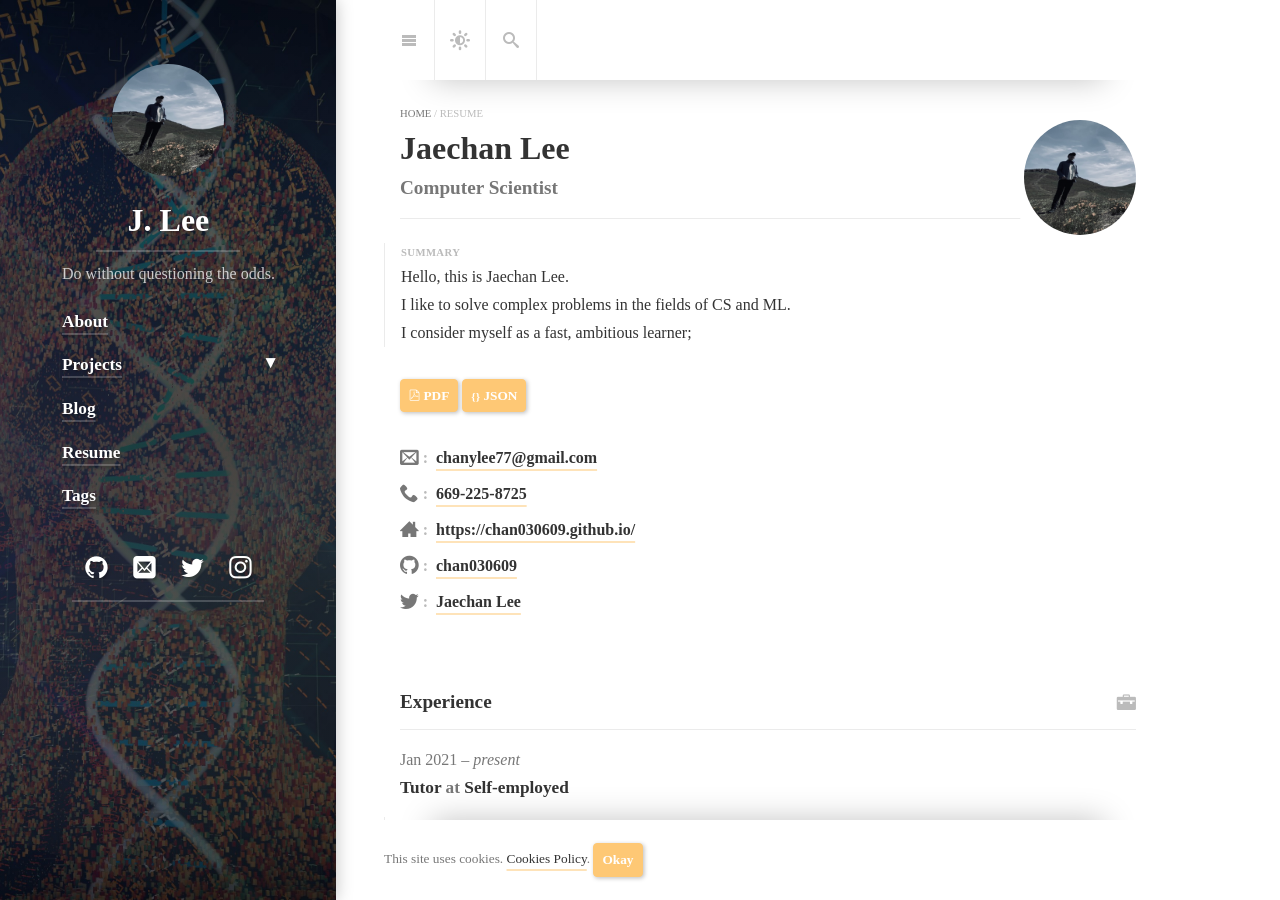
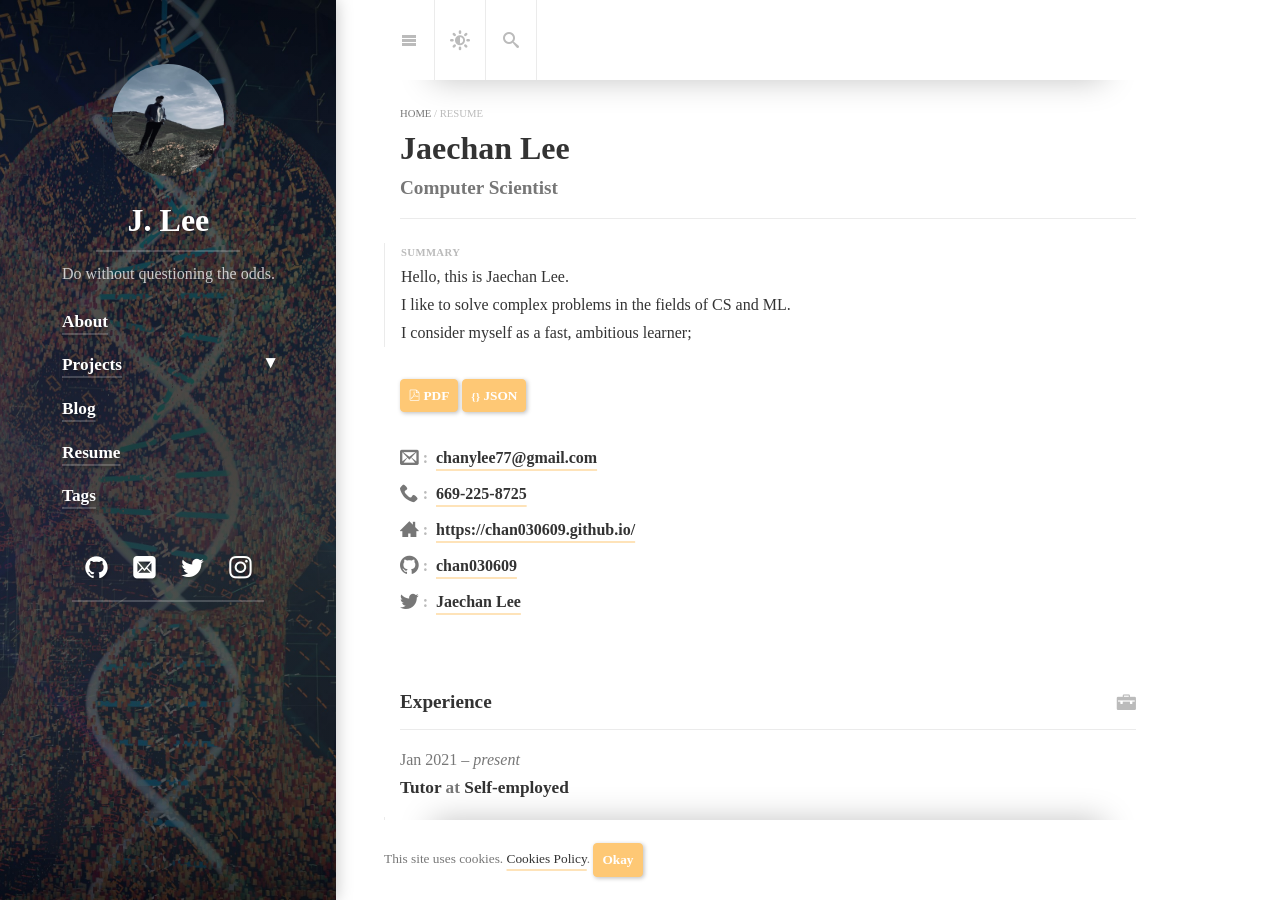
Before and after one commit to chan030609/chan030609.github.io, a Jekyll site: the page built from resume.md, in a window 1280 px wide and 900 px high. Built offline with Jekyll 4.4.1, drawn with Linux system fonts in a browser that asks for light colours; cached includes are drawn as plain includes; nearby versions of some CDN libraries; some web fonts are replaced; library files that are not in the unit come from our copies.

Commit message:
asdjfkl;

```diff
--- a/_data/resume.yml
+++ b/_data/resume.yml
@@ -1,7 +1,6 @@
 basics:
   name: "Jaechan Lee"
   label: "Computer Scientist"
-  picture: /assets/img/seattle.png
   email: "chanylee77@gmail.com"
   phone: "669-225-8725"
   website: "https://chan030609.github.io/"
```
